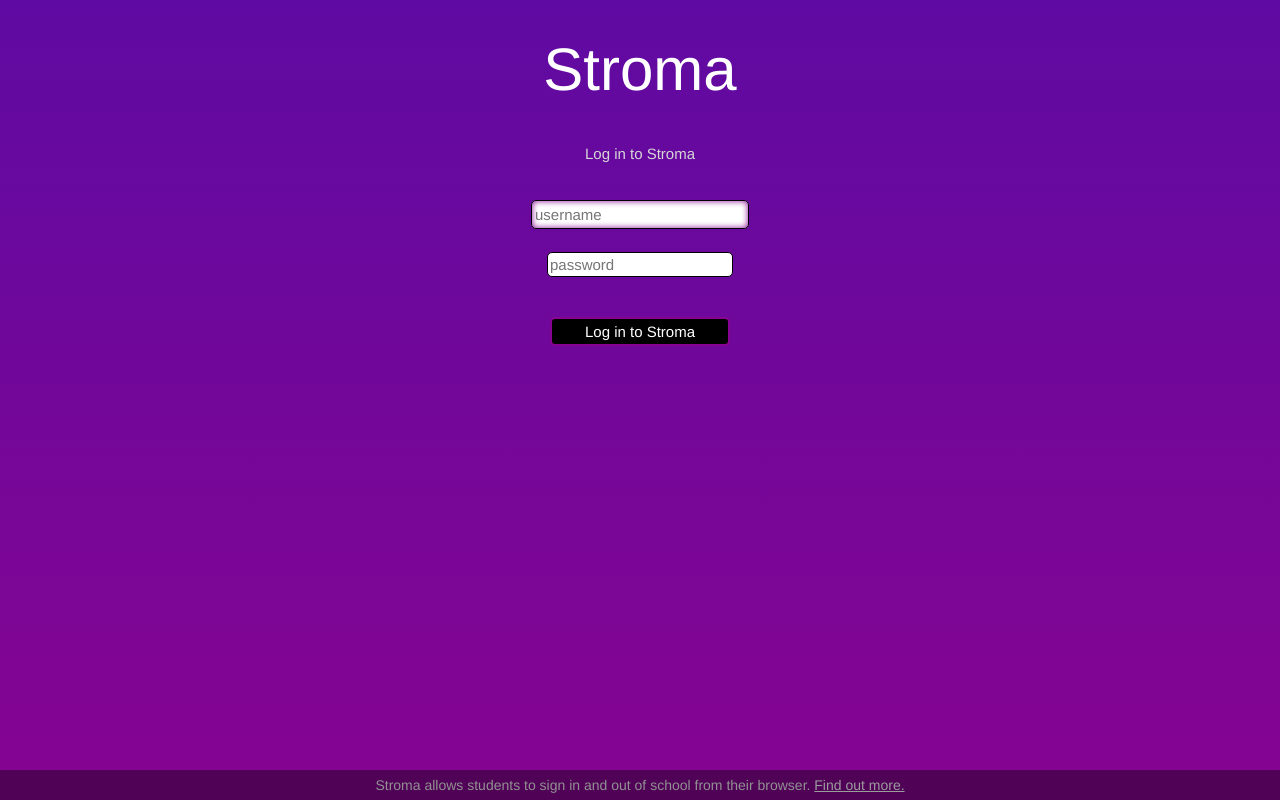
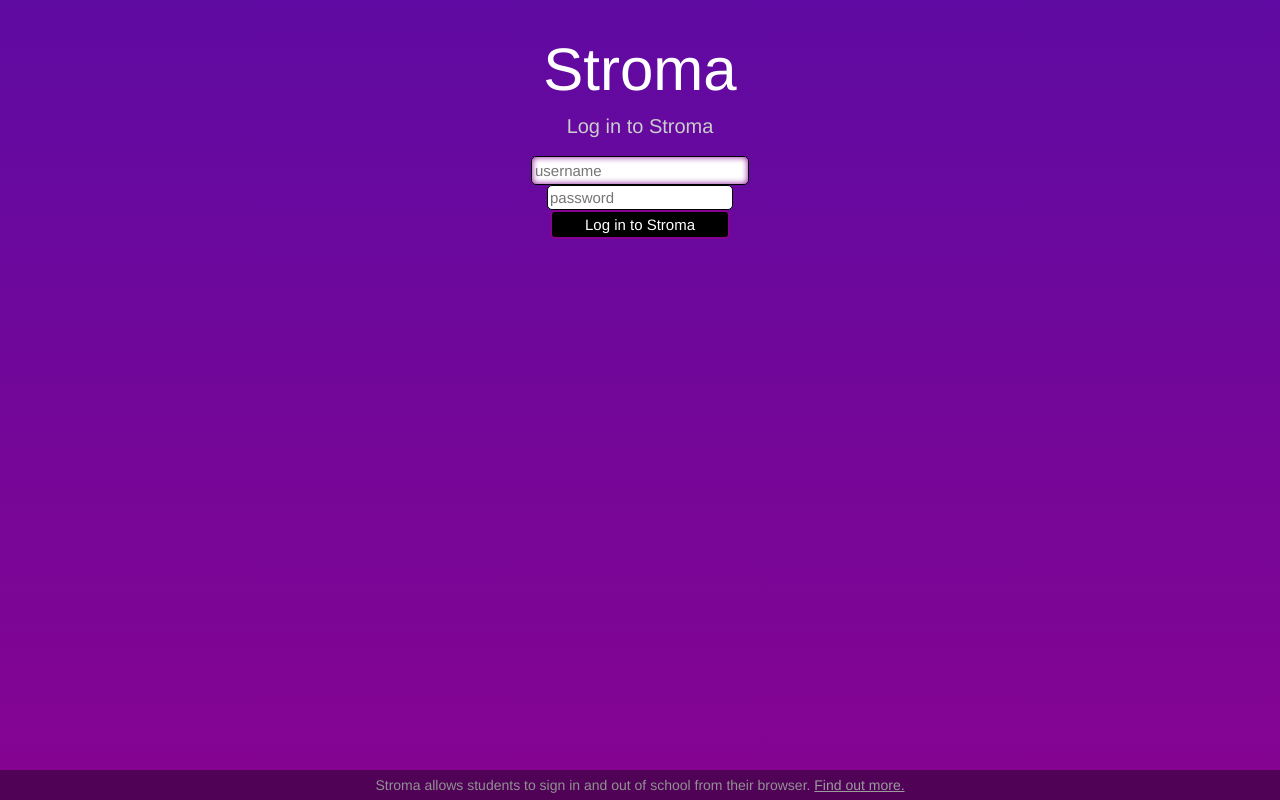
Before and after one commit to bengesoff/stroma, a website: page views/login.html in a window 1280 px wide. Drawn offline with Linux system fonts and the light colour scheme; files that its build step writes are made by us from their sources.

Commit message:
Update login.html
Updated to fit new stylesheets, and be consistent with forms elsewhere.

```diff
--- a/views/login.html
+++ b/views/login.html
@@ -15,18 +15,12 @@
      <div class="title" style="">
        Stroma
      </div>
-     <div class="description" align="center">Log in to Stroma</div>
+     <h3>Log in to Stroma</h3>
      <div>
-       <form action="check.html">
-       <div style="height:30px; margin-top: 27px">
+       <form action="check.html" style="max-width:300px;margin-top:20px">
       <input class="username" placeholder="username" autocorrect="off" autocapitalize="off" autofocus>
-       </div>
-       <div style="height:30px; margin-top: 20px">
       <input class="password" placeholder="password" type="password">
-       </div>
-       <div style="height: 30px; margin-top:35px;">
          <button>Log in to Stroma</button>
-       </div>
        </form>
      </div>
    </div>
```
